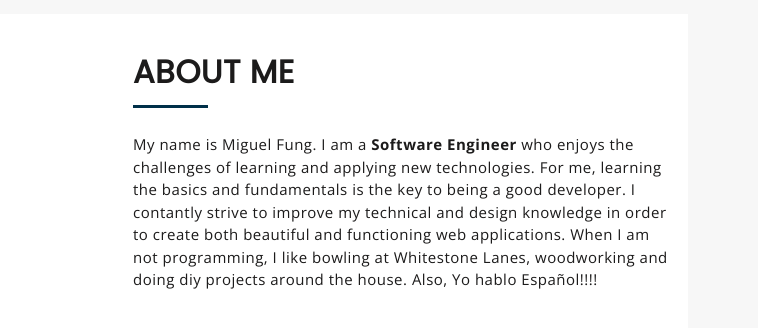
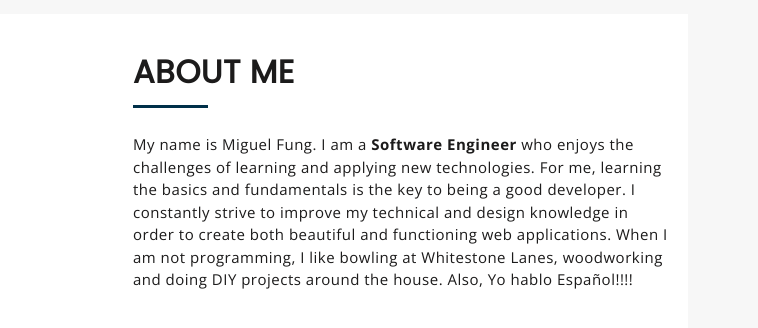
Before and after one commit to mjfung1/mjfung1.github.io, a plain HTML site: page index.html in a window 1280 px wide. Shown: the part 1080-1408 px from the top of the page, 522-1280 px from the left. Drawn offline with nearby package versions, Linux system fonts and the light colour scheme.

Commit message:
Fixed Typos

```diff
--- a/index.html
+++ b/index.html
@@ -148,10 +148,10 @@
 													<h2 class="mu-heading-title">ABOUT ME</h2>
 													<span class="mu-header-dot"></span>
 													<p>My name is Miguel Fung. I am a <strong>Software Engineer</strong> who enjoys the challenges of learning and
-														applying new technologies. For me, learning the basics and fundamentals is the key to being a good developer. I contantly strive to improve my technical
+														applying new technologies. For me, learning the basics and fundamentals is the key to being a good developer. I constantly strive to improve my technical
 														and
 														design knowledge in order to create both beautiful and functioning web applications. When I am not programming,
-														I like bowling at Whitestone Lanes, woodworking and doing diy projects around the house.  Also, Yo hablo Español!!!!</p>
+														I like bowling at Whitestone Lanes, woodworking and doing DIY projects around the house.  Also, Yo hablo Español!!!!</p>
 
 
 						                  	<!-- Start Social Media -->
```
Also changed, not shown: 2 other files.
